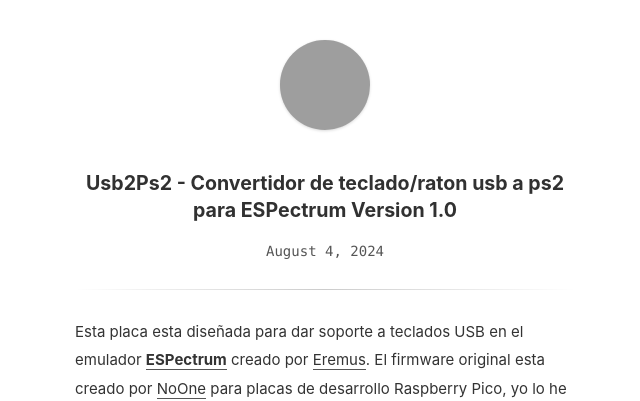
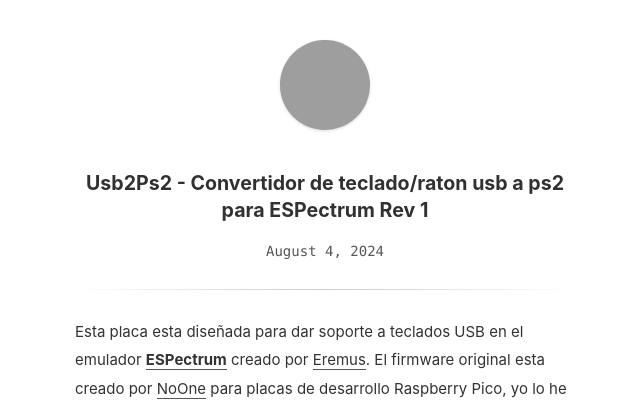
Before and after one commit to destroyer-dcf/destroyer-dcf.github.io, a Jekyll site: the page built from _posts/2024-08-04-usb2ps2-version-1.0.md, in a window 1280 px wide and 900 px high, cut to the strip 0-401 px from the top of the window. Shown: the whole strip, without its empty margins (315-955 px from the left). Built offline with Jekyll 4.4.1, drawn with Linux system fonts in a browser that asks for light colours; grey boxes are pictures that could not be loaded.

Commit message:
upload usb2ps2 1.0

```diff
--- a/_posts/2024-08-04-usb2ps2-version-1.0.md
+++ b/_posts/2024-08-04-usb2ps2-version-1.0.md
@@ -1,5 +1,5 @@
 ---
-title: Usb2Ps2 - Convertidor de teclado/raton usb a ps2 para ESPectrum Version 1.0
+title: Usb2Ps2 - Convertidor de teclado/raton usb a ps2 para ESPectrum Rev 1
 updated: 2025-07-18 20:56
 ---
 
```
